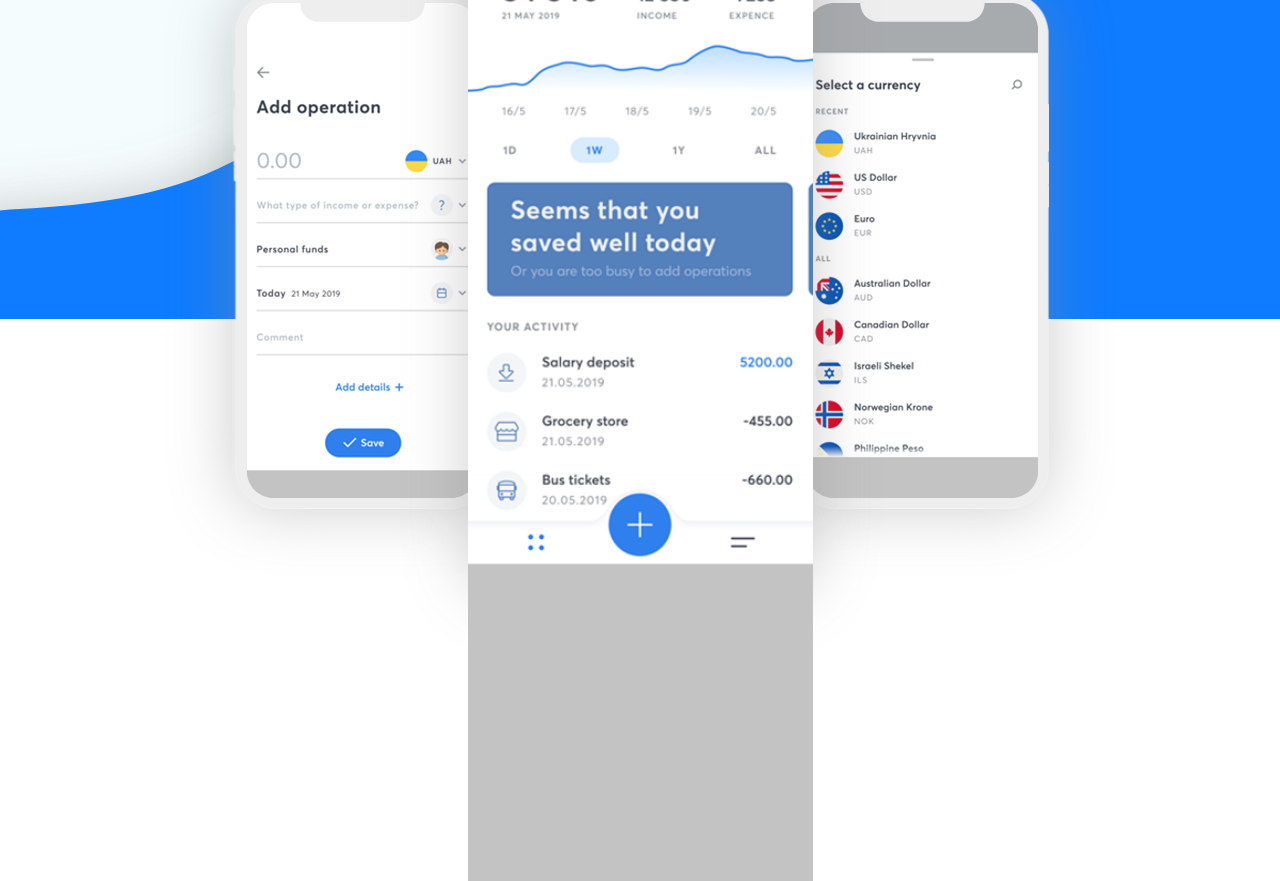
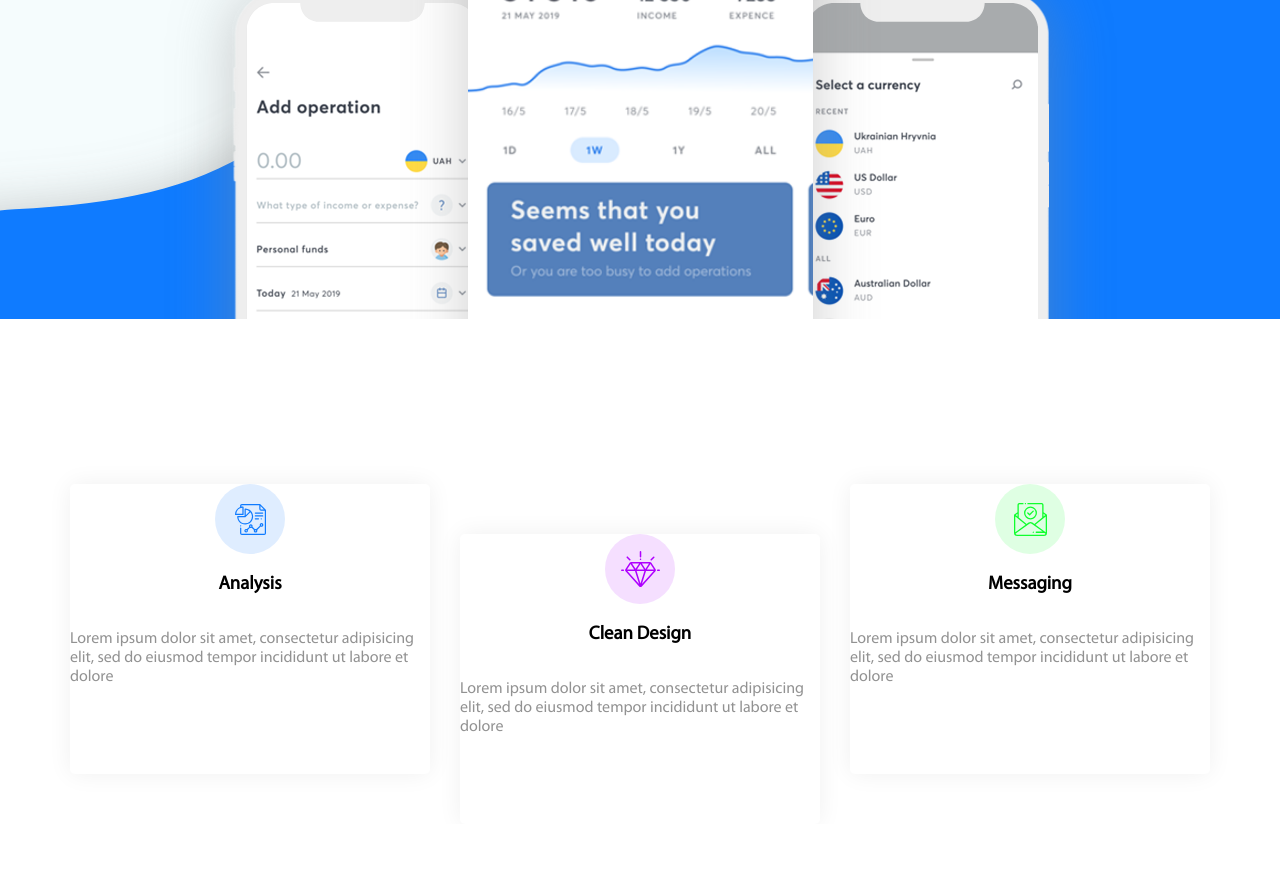
Before and after one commit to GeniaBb/SmartWorld-Academy-1st-task, a website: page index.html in a window 1280 px wide. Shown: the part 481-1362 px from the top of the page. After the commit the page ends 1305 px from the top, so only its background shows below. Drawn offline with Linux system fonts and the light colour scheme.

Commit message:
Добавлены три колонки features

```diff
--- a/index.html
+++ b/index.html
@@ -50,5 +50,22 @@
             </div>
         </div>
     </header>
+    <div class="features">
+        <div class="features__card">
+            <div class="features__icon features__icon--analysis"></div>
+            <h3>Analysis</h3>
+            <p class="text">Lorem ipsum dolor sit amet, consectetur adipisicing elit, sed do eiusmod tempor incididunt ut labore et dolore</p>
+        </div>
+        <div class="features__card features__card--center">
+            <div class="features__icon features__icon--clean-design"></div>
+            <h3>Clean Design</h3>
+            <p class="text">Lorem ipsum dolor sit amet, consectetur adipisicing elit, sed do eiusmod tempor incididunt ut labore et dolore</p>
+        </div>
+        <div class="features__card">
+            <div class="features__icon features__icon--messaging"></div>
+            <h3>Messaging</h3>
+            <p class="text">Lorem ipsum dolor sit amet, consectetur adipisicing elit, sed do eiusmod tempor incididunt ut labore et dolore</p>
+        </div>
+    </div>
 </body>
 </html>
--- a/styles/style.scss
+++ b/styles/style.scss
@@ -12,6 +12,7 @@ $text-color: #929292;
 $center-phone-height: 979px;
 $side-phone-height: 495px;
 $side-phone-side-margin: -22px;
+$card-margin: 15px;
 
 body {
     padding: 0;
@@ -38,6 +39,7 @@ li {
     height: 100vh;
     max-height: 1043px;
     padding: 0 140px 0 140px;
+    overflow: hidden;
 
     &__wrapper {
         display: flex;
@@ -174,3 +176,49 @@ li {
         }
     }
 }
+
+.features {
+    display: flex;
+    justify-content: center;
+    padding-top: 165px;
+
+        &__card {
+            width: 360px;
+            height: 290px;
+            box-shadow: 0 0 25px #f0f0f0;
+            border-radius: 5px;
+            background-color: #ffffff;
+            margin-left: $card-margin;
+            margin-right: $card-margin;
+            display: flex;
+            flex-direction: column;
+            align-items: center;
+
+            &--center {
+                margin-top: 50px;
+            }
+        }
+
+        &__icon {
+            height: 70px;
+            width: 70px;
+            border-radius: 50%;
+            background-repeat: no-repeat;
+            background-position: center;
+
+            &--analysis {
+                background-color: #dfedff;
+                background-image: url('../img/icon-analys.svg');
+            }
+
+            &--clean-design {
+                background-color: #f5dfff;
+                background-image: url('../img/icon-design.svg');
+            }
+
+            &--messaging {
+                background-color: #dfffe3;
+                background-image: url('../img/icon-messaging.svg');
+            }
+        }
+}
```
Also changed, not shown: img/icon-analys.svg (added), img/icon-design.svg (added), img/icon-messaging.svg (added), styles/style.css, 1 other file.
